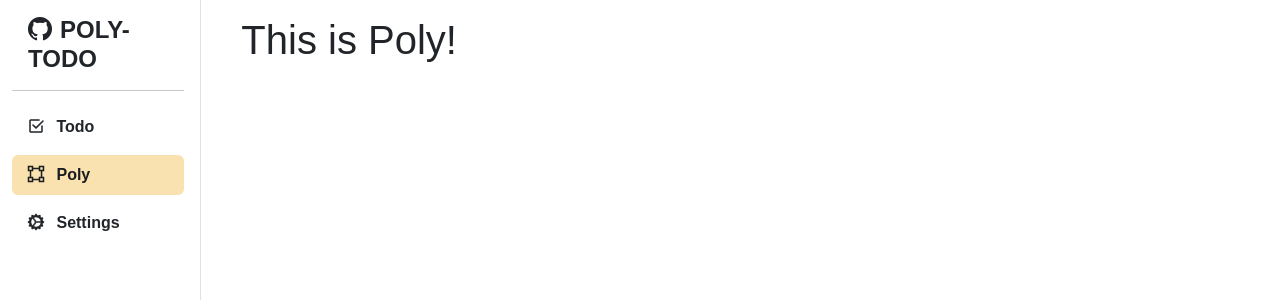
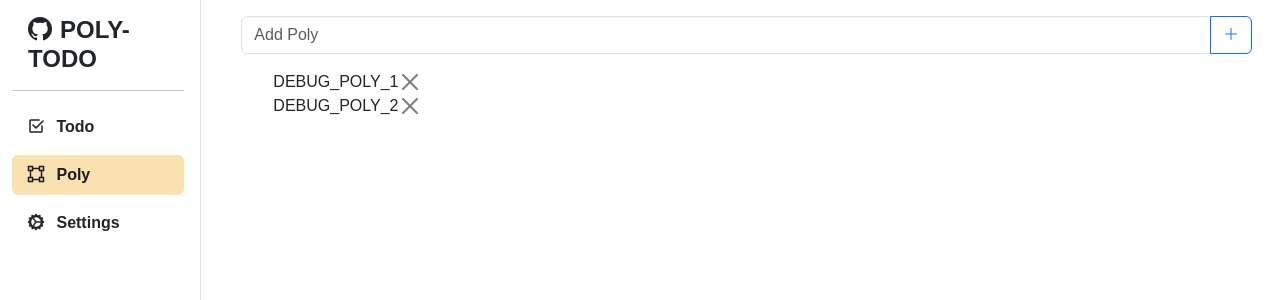
Before and after one commit to yz-dev21/poly-todo, a SvelteKit app: page / in a window 1280 px wide. Both pictures are taken after a click on the button "Poly". Shown: the top 300 px of the page. Built offline with nearby package versions, Linux system fonts and the light colour scheme; a web font is replaced by a local one.

Commit message:
(feat) basic poly structure

```diff
--- /dev/null
+++ b/src/routes/poly/polyItem.svelte
@@ -0,0 +1,21 @@
+<script>
+	// import { slide } from 'svelte/transition';
+
+	import { createEventDispatcher } from 'svelte';
+	const dispatch = createEventDispatcher();
+
+	export let poly;
+</script>
+
+<!-- <li
+	transition:slide={{ duration: 250 }}
+	class="list-group-item border-0 d-flex align-items-center ps-0"
+> -->
+<li	class="list-group-item border-0 d-flex align-items-center ps-0">
+	<!-- <input type="checkbox" class="form-check-input me-3" name={todo.text} bind:checked={todo.done} /> -->
+	<span>{poly.name}</span>
+	<button class="btn-close shadow-none" on:click={() => dispatch('deletePoly')}></button>
+</li>
+
+<style>
+</style>
--- a/src/routes/poly/polyList.svelte
+++ b/src/routes/poly/polyList.svelte
@@ -1 +1,41 @@
-<h1>This is Poly!</h1>
+<script>
+	import PolyPrompt from './polyPrompt.svelte';
+    import PolyItem from './polyItem.svelte';
+
+	let polyList = [
+        {
+            id:1,
+            name:"DEBUG_POLY_1"
+        },
+        {
+            id:2,
+            name:"DEBUG_POLY_2"
+        }
+    ];
+
+	const createPoly = (pId, pName) => ({
+		id: pId,
+		name: pName
+	});
+
+	function handleOnAddPoly(e) {
+		let lastId = 0;
+		if (polyList.length > 0) lastId = polyList[polyList.length - 1].id;
+
+		polyList.push(createPoly(lastId + 1, e.detail.value));
+		polyList = polyList;
+	}
+
+	const handleOnDeletePoly = (id) => {
+		polyList = polyList.filter((val) => val.id != id);
+	};
+</script>
+
+
+<PolyPrompt on:addPoly={(e) => handleOnAddPoly(e)} />
+
+<ul>
+	{#each polyList as poly}
+		<PolyItem {poly} on:deletePoly={() => handleOnDeletePoly(poly.id)} />
+	{/each}
+</ul>
--- a/src/routes/poly/polyPrompt.svelte
+++ b/src/routes/poly/polyPrompt.svelte
@@ -4,7 +4,7 @@
 
 	let inputValue = '';
 
-	const handleOnSubmit = () => {
+	const handleOnSubmit = () => { // 이거 todoPrompt에서랑 함수이름 겹쳐도 문제 없는거지?
 		if (!inputValue) return;
 
 		dispatch('addPoly', {
--- a/src/routes/settings.svelte
+++ b/src/routes/settings.svelte
@@ -1 +1 @@
-<h1>This is Settings!</h1>
+<h1>To Be Added.</h1>
--- a/src/routes/todo/todoList.svelte
+++ b/src/routes/todo/todoList.svelte
@@ -2,7 +2,18 @@
 	import TodoPrompt from './todoPrompt.svelte';
 	import TodoItem from './todoItem.svelte';
 
-	let todoList = [];
+	let todoList = [
+		{
+            id:1,
+            text:"DEBUG_TODO_1",
+			done: true
+        },
+        {
+            id:2,
+            text:"DEBUG_TODO_2",
+			done: false
+        }
+	];
 
 	const createTodo = (pId, pText, pDone) => ({
 		id: pId,
```
